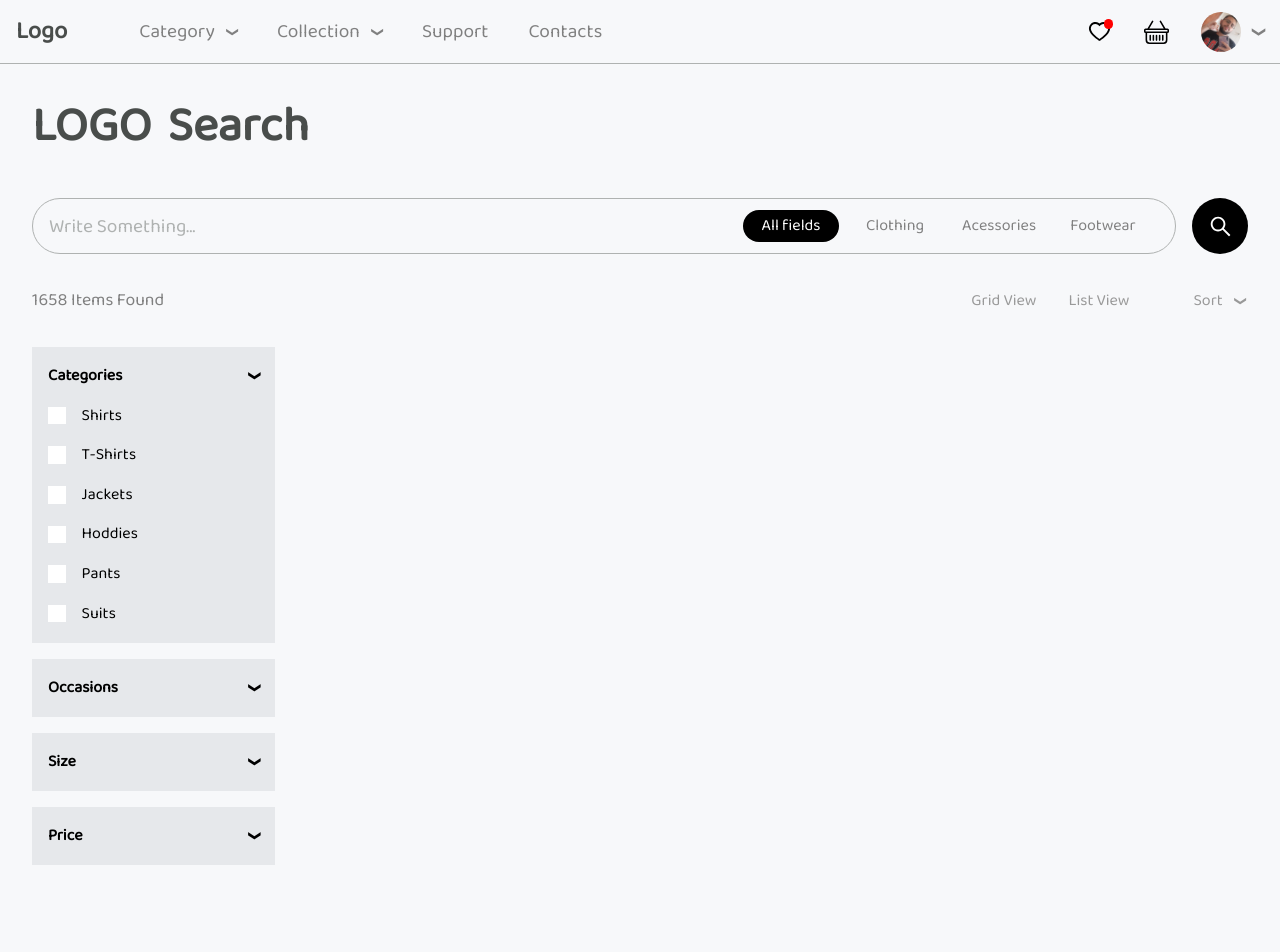
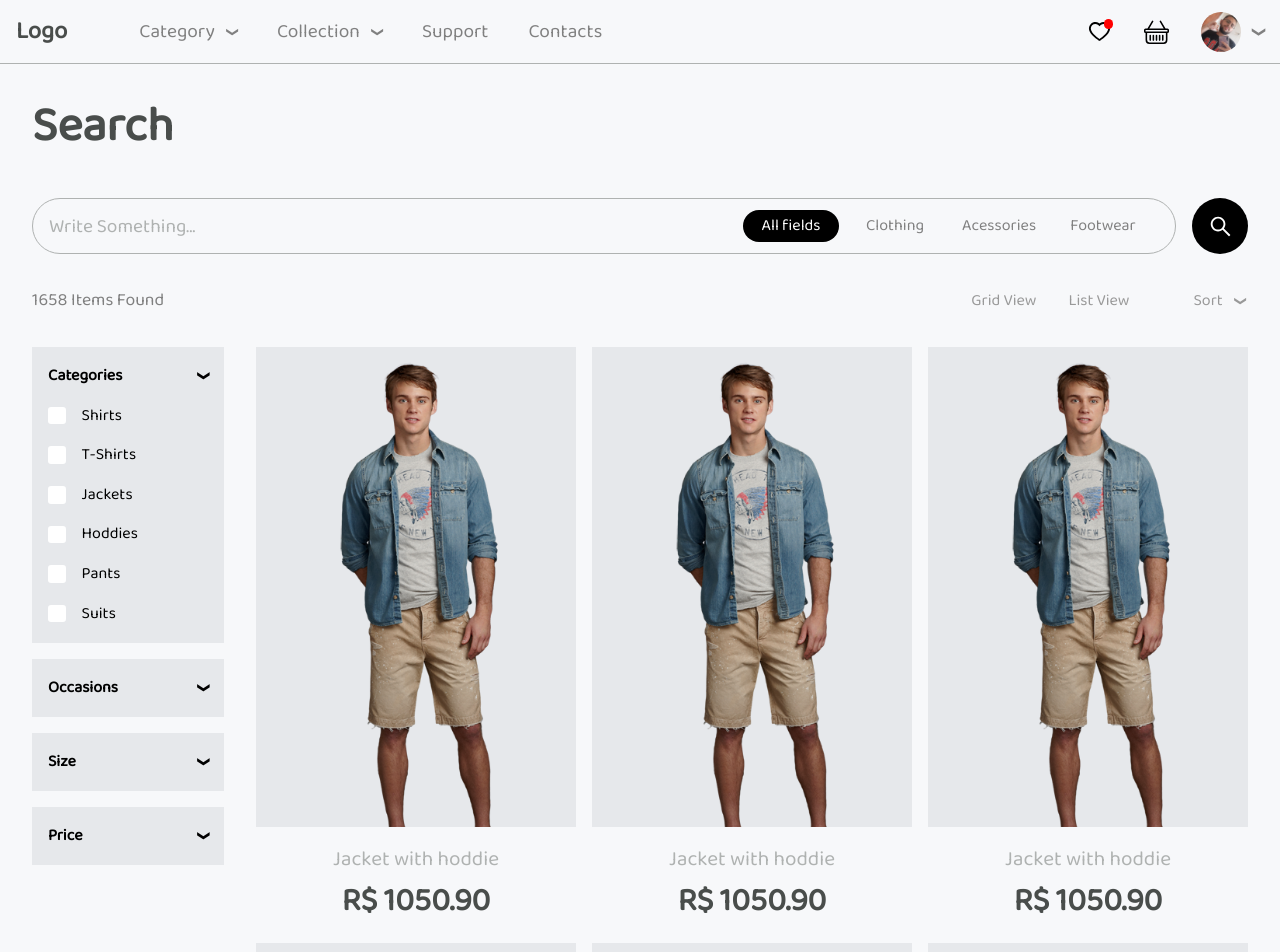
Before and after one commit to MatheusGomesRocha/e-commerce, a React (Create React App) app: page / in a window 1280 px wide. Shown: the top 952 px of the page. Before the commit the page ends 897 px from the top, so only its background shows below. Built offline with nearby package versions, Linux system fonts and the light colour scheme; a web font is replaced by a local one.

Commit message:
Finalizando design da tela ProductList

```diff
--- a/src/screens/ProductList/index.js
+++ b/src/screens/ProductList/index.js
@@ -1,5 +1,7 @@
 import React, { useState, useEffect } from 'react';
 import $ from 'jquery';
+
+import Img2 from '../../assets/images/men2.png';
 
 import { AiOutlineSearch } from 'react-icons/ai';
 
@@ -15,9 +17,42 @@ let filterCategoriesArray = [
     {id: 6, name: 'Suits'},
 ];
 
+let filterOccasionsArray = [
+    {id: 1, name: 'Wedding'},
+    {id: 2, name: 'Birthday'},
+    {id: 3, name: 'Trip'},
+];
+
+let filterSizeArray = [
+    {id: 1, name: 'XP'},
+    {id: 2, name: 'P'},
+    {id: 3, name: 'M'},
+    {id: 4, name: 'L'},
+    {id: 5, name: 'XL'},
+    {id: 6, name: 'XXL'},
+];
+
+let filterPriceArray = [
+    {id: 1, name: 'R$ 100 - R$ 500'},
+    {id: 2, name: 'R$ 500 - R$ 1000'},
+    {id: 3, name: 'R$ 1000 - R$ 2000'},
+    {id: 4, name: 'R$ 2000 - R$ 5000'},
+];
+
+let productsArray = [
+    {id: 1, img: Img2, name: 'Jacket with hoddie', price: 1050.90},
+    {id: 2, img: Img2, name: 'Jacket with hoddie', price: 1050.90},
+    {id: 3, img: Img2, name: 'Jacket with hoddie', price: 1050.90},
+    {id: 4, img: Img2, name: 'Jacket with hoddie', price: 1050.90},
+    {id: 5, img: Img2, name: 'Jacket with hoddie', price: 1050.90},
+    {id: 6, img: Img2, name: 'Jacket with hoddie', price: 1050.90},
+    {id: 7, img: Img2, name: 'Jacket with hoddie', price: 1050.90},
+    {id: 8, img: Img2, name: 'Jacket with hoddie', price: 1050.90},
+];
+
 export default function ProductList () {
     const [searchFilter, setSearchFilter] = useState('all');
-    const [filterCategories, setFilterCategories] = useState('');
+    const [filterProduct, setFilterCategories] = useState('');
     const [currentShowingFilter, setCurrentShowingFilter] = useState('categories');
 
     useEffect(() => {
@@ -50,7 +85,6 @@ export default function ProductList () {
     return(
         <div className={styles.container}>
             <div className={styles.logoTitle}>
-                <h1>LOGO</h1>
                 <h1>Search</h1>
             </div>
 
@@ -106,7 +140,13 @@ export default function ProductList () {
                         <div id="contentFilterItem1">
                             {filterCategoriesArray.map((item, k) => (
                                 <div key={k} onClick={() => setFilterCategories(item.name)} className={styles.contentFilterItemRow}>
-                                    <div style={{backgroundColor: filterCategories === item.name ? '#000' : '#fff'}} className={styles.checkbox}></div>
+                                    <div style={{backgroundColor: filterProduct === item.name ? '#000' : '#fff'}} className={styles.checkbox}>
+                                        {filterProduct === item.name ?
+                                            <span>&#x2713;</span>
+                                            :
+                                            undefined
+                                        }
+                                    </div>
                                     <span>{item.name}</span>
                                 </div>
                             ))}
@@ -120,9 +160,15 @@ export default function ProductList () {
                         </div>
 
                         <div id="contentFilterItem2">
-                            {filterCategoriesArray.map((item, k) => (
+                            {filterOccasionsArray.map((item, k) => (
                                 <div key={k} onClick={() => setFilterCategories(item.name)} className={styles.contentFilterItemRow}>
-                                    <div style={{backgroundColor: filterCategories === item.name ? '#000' : '#fff'}} className={styles.checkbox}></div>
+                                    <div style={{backgroundColor: filterProduct === item.name ? '#000' : '#fff'}} className={styles.checkbox}>
+                                        {filterProduct === item.name ?
+                                            <span>&#x2713;</span>
+                                            :
+                                            undefined
+                                        }
+                                    </div>
                                     <span>{item.name}</span>
                                 </div>
                             ))}
@@ -136,9 +182,15 @@ export default function ProductList () {
                         </div>
 
                         <div id="contentFilterItem3">
-                            {filterCategoriesArray.map((item, k) => (
+                            {filterSizeArray.map((item, k) => (
                                 <div key={k} onClick={() => setFilterCategories(item.name)} className={styles.contentFilterItemRow}>
-                                    <div style={{backgroundColor: filterCategories === item.name ? '#000' : '#fff'}} className={styles.checkbox}></div>
+                                    <div style={{backgroundColor: filterProduct === item.name ? '#000' : '#fff'}} className={styles.checkbox}>
+                                        {filterProduct === item.name ?
+                                            <span>&#x2713;</span>
+                                            :
+                                            undefined
+                                        }
+                                    </div>
                                     <span>{item.name}</span>
                                 </div>
                             ))}
@@ -152,15 +204,33 @@ export default function ProductList () {
                         </div>
 
                         <div id="contentFilterItem4">
-                            {filterCategoriesArray.map((item, k) => (
+                            {filterPriceArray.map((item, k) => (
                                 <div key={k} onClick={() => setFilterCategories(item.name)} className={styles.contentFilterItemRow}>
-                                    <div style={{backgroundColor: filterCategories === item.name ? '#000' : '#fff'}} className={styles.checkbox}></div>
+                                    <div style={{backgroundColor: filterProduct === item.name ? '#000' : '#fff'}} className={styles.checkbox}>
+                                        {filterProduct === item.name ?
+                                            <span>&#x2713;</span>
+                                            :
+                                            undefined
+                                        }
+                                    </div>
                                     <span>{item.name}</span>
                                 </div>
                             ))}
                         </div>
                     </div>
                 </div>
+
+                <div className={styles.contentProductArea}>
+                    {productsArray.map((item, k) => (
+                        <div key={k} className={styles.productItem}>
+                            <div className={styles.imgContainer}>
+                                <img alt="Product" src={item.img} />
+                            </div>
+                            <span>{item.name}</span>
+                            <h2>R$ {item.price.toFixed(2)}</h2>
+                        </div>
+                    ))}
+                </div>
             </div>
         </div>
     )
--- a/src/screens/ProductList/productList.module.scss
+++ b/src/screens/ProductList/productList.module.scss
@@ -8,10 +8,6 @@
         display: flex;
         align-items: center;
         margin: 2rem 0;
-
-        h1 {
-            margin-right: 1rem;
-        }
     }
 
     .searchArea {
@@ -38,12 +34,6 @@
                 &::placeholder {
                     color: var(--gray-200);
                 }
-
-                &:active {
-                    .inputArea {
-                        background-color: red;
-                    }
-                }
             }
 
             .searchFilterArea {
@@ -55,6 +45,7 @@
                     display: flex;
                     align-items: center;
                     justify-content: center;
+                    cursor: pointer;
                     transition: 250ms;
                     width: 6rem;
                     height: 2rem;
@@ -73,6 +64,8 @@
             display: flex;
             align-items: center;
             justify-content: center;
+            cursor: pointer;
+            transition: 250ms;
             width: 3.5rem;
             height: 3.5rem;
             border-radius: 2rem;
@@ -166,6 +159,13 @@
                         transition: 250ms;
                         width: 1.1rem;
                         height: 1.1rem;
+                        border-radius: .2rem;
+
+                        span {
+                            color: var(--white);
+                            margin-left: 0;
+                            font-size: .8rem;
+                        }
                     }
 
 
@@ -176,5 +176,53 @@
                 }
             }
         }
+
+        .contentProductArea {
+            display: grid;
+            align-items: center;
+            grid-template-columns: repeat(3, 1fr);
+            margin: 1rem 0 0 2rem;
+            grid-gap: 1rem;
+            width: 100%;
+
+            .productItem {
+                display: flex;
+                flex-direction: column;
+                align-items: center;
+                justify-content: center;
+                width: 100%;
+
+                .imgContainer {
+                    background-color: var(--gray-100);
+                    display: flex;
+                    align-items: center;
+                    position: relative;
+                    overflow: hidden;
+                    height: 30rem;
+
+                    img {
+                        object-fit: contain;
+                        height: 35rem;
+                        width: 20rem;
+                    }
+                }
+
+                span {
+                    color: var(--gray-200);
+                    margin-top: 1rem;
+                    font-size: 1.3rem;
+                }
+
+                h2 {
+                    font-size: 2rem;
+                }
+            }
+        }
     }
 }
+
+@media(min-width: 1800px) {
+    .container {
+        padding: 0 25rem;
+    }
+}
```
